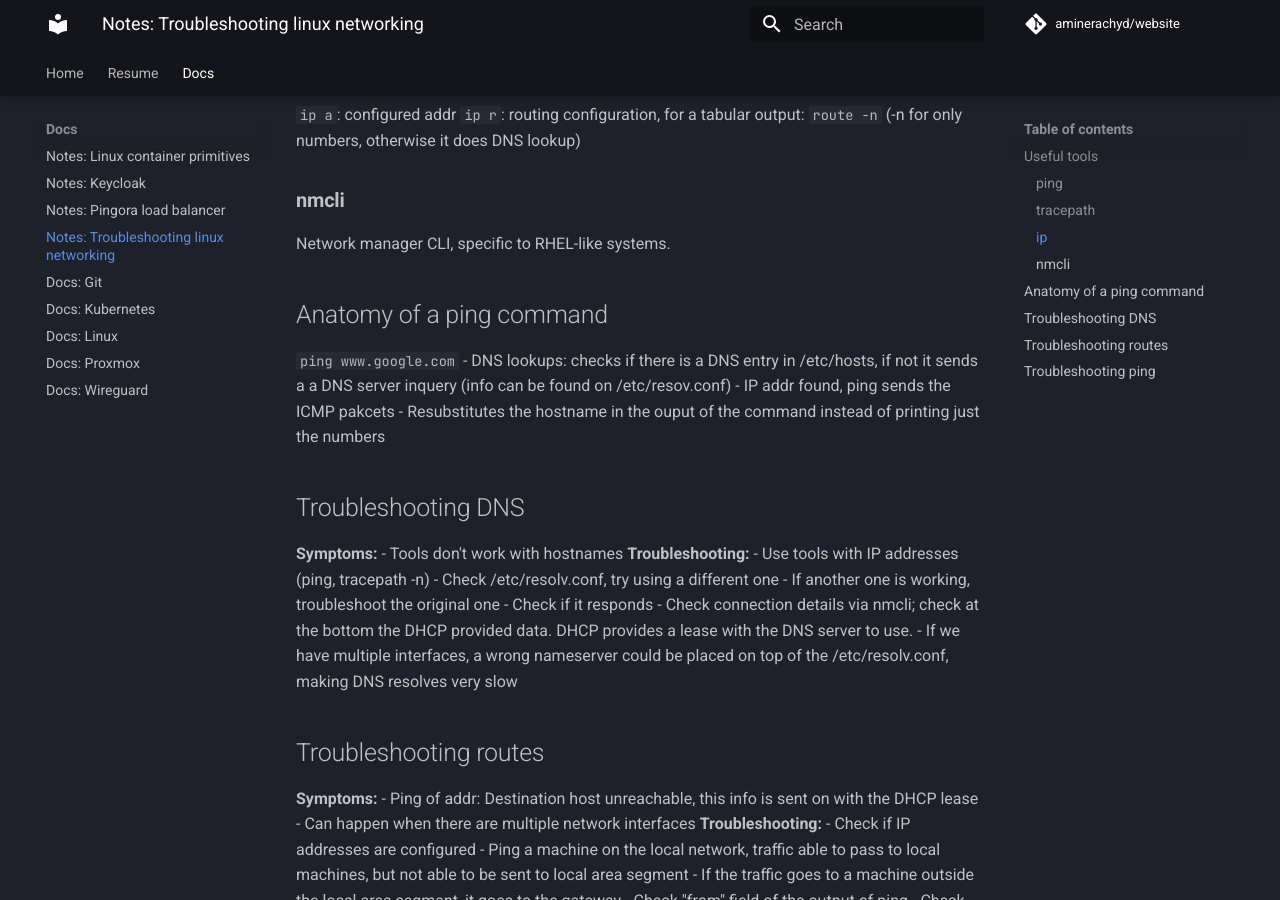
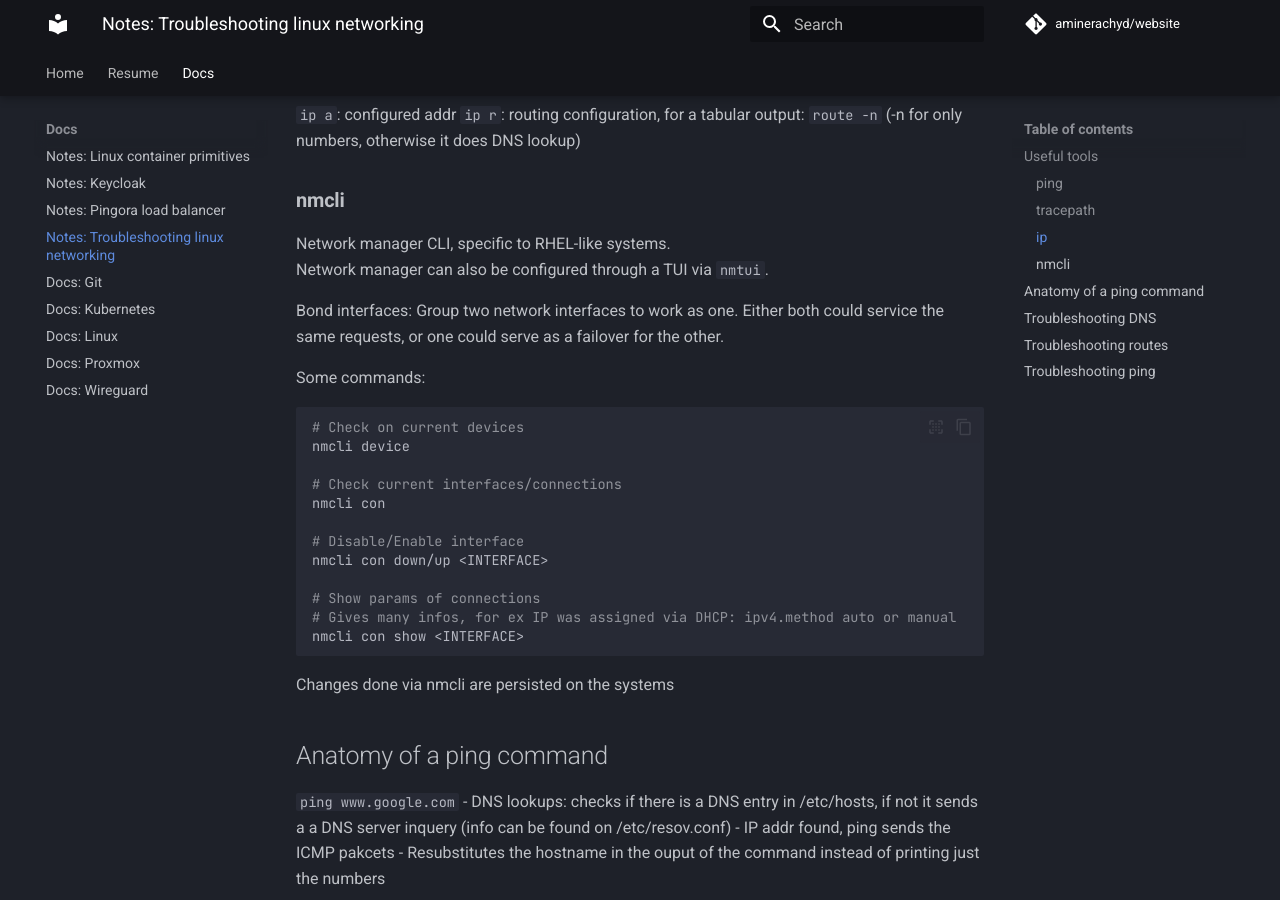
Before and after one commit to aminerachyd/website, an MkDocs documentation site: the page built from docs/Docs/NOTES_troubleshooting_network_linux.md, in a window 1280 px wide and 900 px high, scrolled down 881 px. Built offline with MkDocs 1.6.1 and Material for MkDocs 9.7.7, drawn with Linux system fonts in a browser that asks for light colours; comment, search, counter and statistics services are not loaded.

Commit message:
some doc on nmcli

````diff
--- a/docs/Docs/NOTES_troubleshooting_network_linux.md
+++ b/docs/Docs/NOTES_troubleshooting_network_linux.md
@@ -28,6 +28,28 @@ no reply: some network devices can be configured to not reply on expired TTL. tr
 
 ### **nmcli**
 Network manager CLI, specific to RHEL-like systems.
+Network manager can also be configured through a TUI via `nmtui`.
+
+Bond interfaces: Group two network interfaces to work as one. Either both could service the same requests, or one could serve as a failover for the other.
+
+Some commands:
+
+```bash
+# Check on current devices
+nmcli device
+
+# Check current interfaces/connections
+nmcli con
+
+# Disable/Enable interface
+nmcli con down/up <INTERFACE>
+
+# Show params of connections
+# Gives many infos, for ex IP was assigned via DHCP: ipv4.method auto or manual
+nmcli con show <INTERFACE>
+```
+
+Changes done via nmcli are persisted on the systems
 
 ## Anatomy of a ping command
 
````
Also changed, not shown: docs/Docs/NOTES_containers_deep_dive.md (line endings or trailing spaces).
